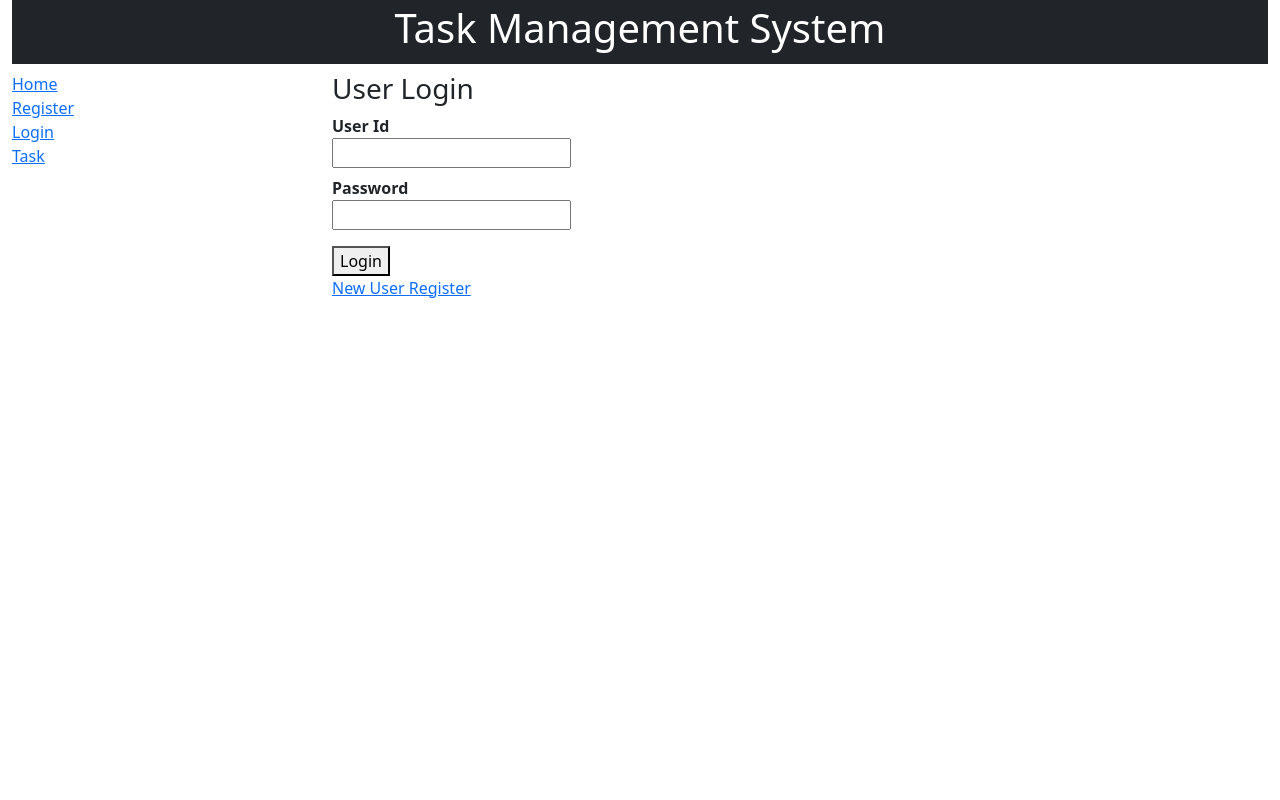
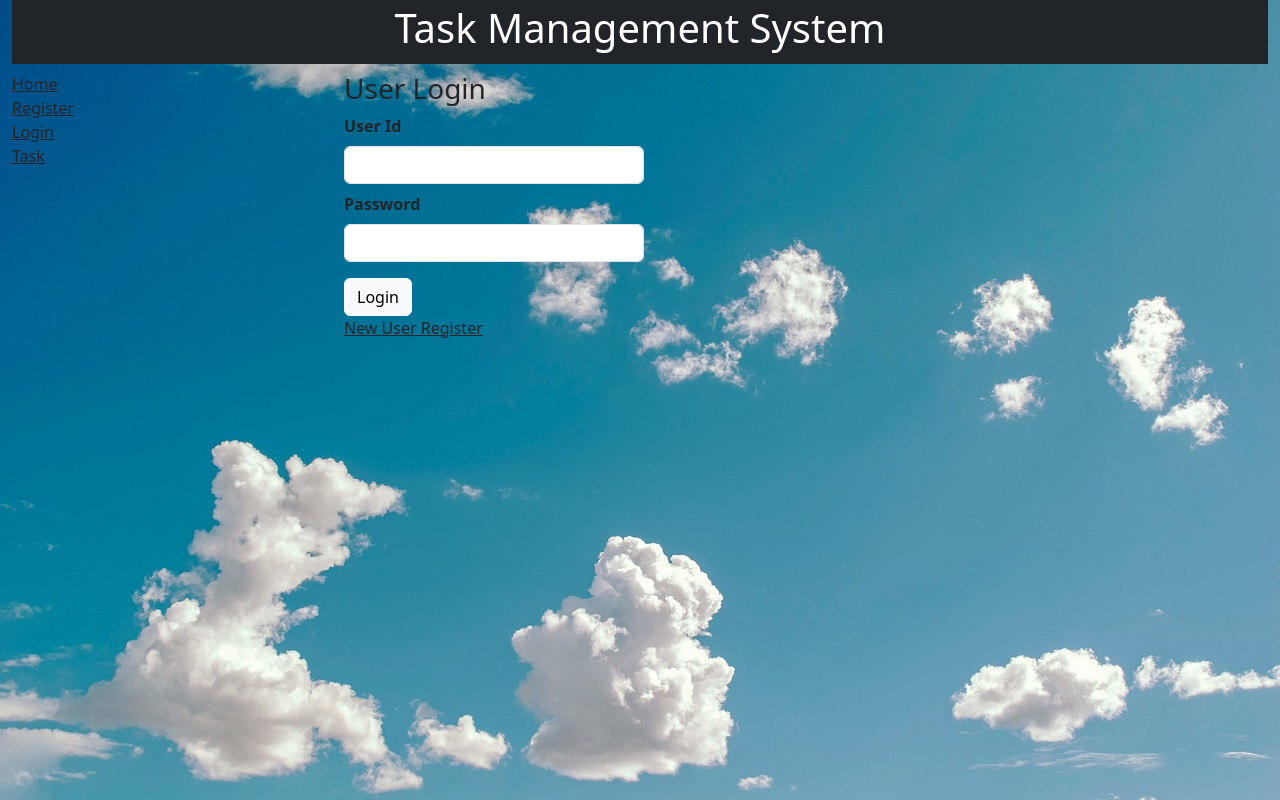
Before and after one commit to sasmitak/client, a React (Create React App) app: page /login in a window 1280 px wide. Built offline with nearby package versions, Linux system fonts and the light colour scheme.

Commit message:
change-4

```diff
--- a/src/components/index-component.jsx
+++ b/src/components/index-component.jsx
@@ -8,6 +8,7 @@ import { AddTask } from "./add-task";
 import { DeleteTask } from "./delete-task";
 import { EditTask } from "./edit-task";
 import { TaskDetails } from "./details-task";
+import './styling.css';
 
 export function TaskIndex()
 {
@@ -20,16 +21,16 @@ export function TaskIndex()
             <section className="mt-2 row">
                 <nav className="col-3">
                     <div>
-                        <Link to="home">Home</Link>
+                        <Link className="text-dark" to="home">Home</Link>
                     </div>
                     <div>
-                        <Link to="register">Register</Link>
+                        <Link className="text-dark" to="register">Register</Link>
                     </div>
                     <div>
-                        <Link to="login">Login</Link>
+                        <Link className="text-dark" to="login">Login</Link>
                     </div>
                     <div>
-                        <Link to="tasks">Task</Link>
+                        <Link className="text-dark" to="tasks">Task</Link>
                     </div>
                 </nav>
                 <main className="col-9">
--- a/src/components/login-component.jsx
+++ b/src/components/login-component.jsx
@@ -35,20 +35,22 @@ export function Login()
         }
     })
     return(
-        <div>
+        <div className="container-fluid">
+            <div className="form-content" style={{ height: '600px',width:'300px' }}>
             <h3>User Login</h3>
             <form onSubmit={formik.handleSubmit}>
                 <dl>
                     <dt>User Id</dt>
-                    <dd><input type="text" name="UserId" onChange={formik.handleChange} /></dd>
+                    <dd><input type="text" name="UserId" onChange={formik.handleChange} className="form-control mt-2" /></dd>
                     <dt>Password</dt>
-                    <dd><input type="password" name="Password" onChange={formik.handleChange} /></dd>
+                    <dd><input type="password" name="Password" onChange={formik.handleChange} className="form-control mt-2" /></dd>
                 </dl>
-                <button>Login</button>
+                <button className="btn btn-light">Login</button>
                 <p>
-                    <Link to="/register">New User Register</Link>
+                    <Link className="text-dark" to="/register">New User Register</Link>
                 </p>
             </form>
+            </div>
         </div>
     )
 }
--- a/src/components/register-component.jsx
+++ b/src/components/register-component.jsx
@@ -50,29 +50,31 @@ export function Register()
     }
 
     return(
-        <div>
+        <div className="container-fluid">
             <h3>Register User</h3>
+            <div className="form-content" style={{ height: '600px',width:'300px' }}>
             <form onSubmit={formik.handleSubmit}>
                 <dl>
                     <dt>User Id</dt>
-                    <dd><input type="text" onKeyUp={VerifyUserId} name="UserId" onChange={formik.handleChange} /></dd>
+                    <dd><input type="text" className="form-control mt-2" onKeyUp={VerifyUserId} name="UserId" onChange={formik.handleChange} /></dd>
                     <dd className={colorClass}>{userError}</dd>
                     <dt>User Name</dt>
-                    <dd><input type="text" name="UserName" onChange={formik.handleChange} /></dd>
+                    <dd><input type="text" className="form-control mt-2" name="UserName" onChange={formik.handleChange} /></dd>
                     <dt>Password</dt>
-                    <dd><input type="password" name="Password" onChange={formik.handleChange} /></dd>
+                    <dd><input type="password" className="form-control mt-2" name="Password" onChange={formik.handleChange} /></dd>
                     <dt>Age</dt>
-                    <dd><input type="number" name="Age" onChange={formik.handleChange} /></dd>
+                    <dd><input type="number" className="form-control mt-2" name="Age" onChange={formik.handleChange} /></dd>
                     <dt>Email</dt>
-                    <dd><input type="email" name="Email" onChange={formik.handleChange} /></dd>
+                    <dd><input type="email" className="form-control mt-2" name="Email" onChange={formik.handleChange} /></dd>
                     <dt>Mobile</dt>
-                    <dd><input type="text" name="Mobile" onChange={formik.handleChange} /></dd>
+                    <dd><input type="text" className="form-control mt-2" name="Mobile" onChange={formik.handleChange} /></dd>
                 </dl>
-                <button>Register</button>
+                <button className="btn btn-dark">Register</button>
                 <p>
-                    <Link to="/login">Existing User Login</Link>
+                    <Link className="text-dark" to="/login">Existing User Login</Link>
                 </p>
             </form>
+            </div>
         </div>
     )
 }
--- /dev/null
+++ b/src/components/styling.css
@@ -0,0 +1,3 @@
+body{
+    background-image: url(/public/images/background.jpg);
+}
```
Also changed, not shown: public/images/background.jpg (added).
